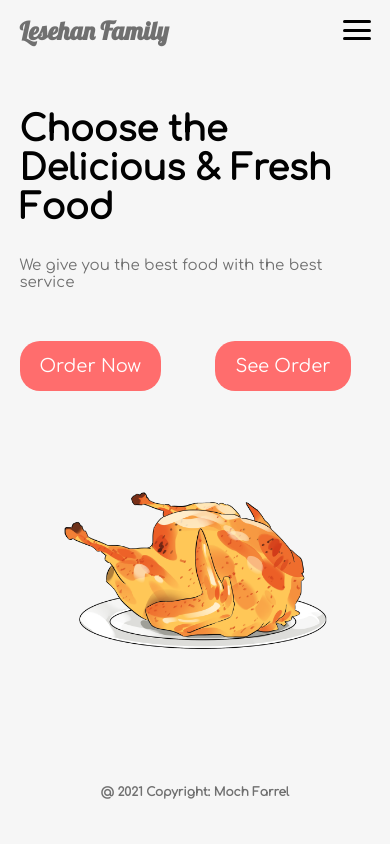
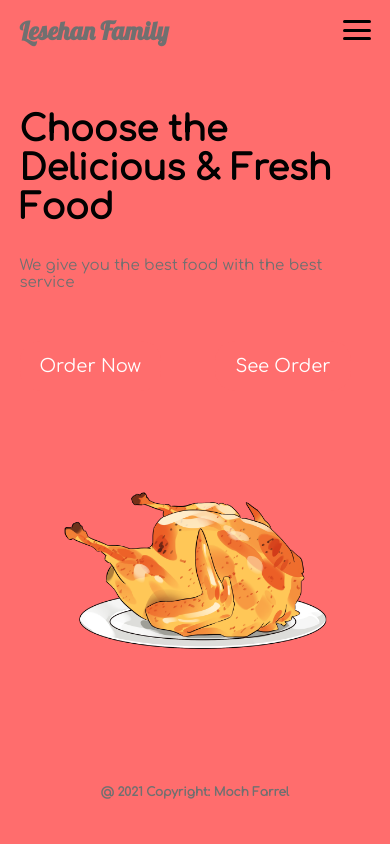
Before and after one commit to mochfarrel06/mochfarrel06.github.io, a PHP site: page / in a window 390 px wide; the page is wider, and only the part inside the window is pictured. Run offline with PHP 8.4, Linux system fonts and the light colour scheme.

Commit message:
memodifikasi 3

```diff
--- a/css/style.css
+++ b/css/style.css
@@ -256,6 +256,7 @@ footer h4{
     body{
         overflow-x: hidden;
         width: 100%;
+        background-color: #FF6D6D;
     }
 
     .container{
```
